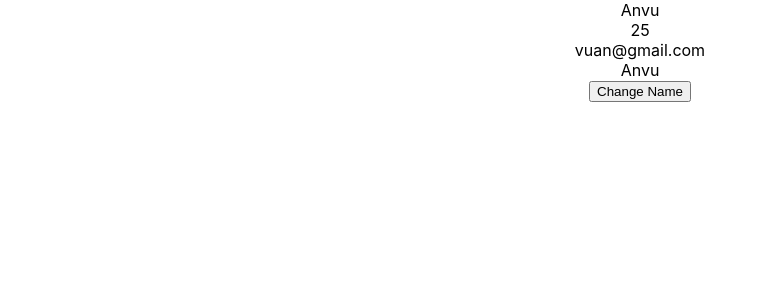
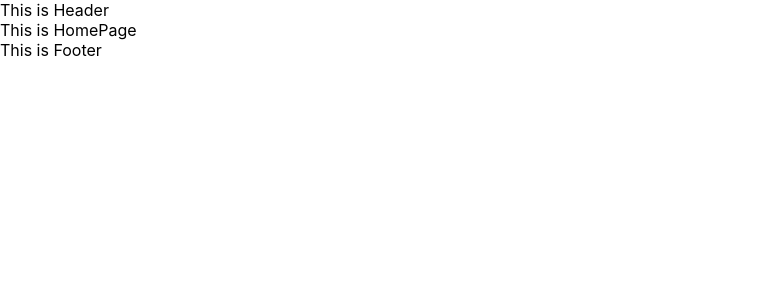
Before and after one commit to VuTuongAn/React, a React (Create React App) app in the folder my-app/: page / in a window 1280 px wide. Shown: the top 300 px of the page, without its empty margins (0-767 px from the left). Built offline with nearby package versions, Linux system fonts and the light colour scheme.

Commit message:
Multiple components

```diff
--- a/my-app/src/App.tsx
+++ b/my-app/src/App.tsx
@@ -1,23 +1,13 @@
-import React from 'react';
-import './App.css';
+import Footer from './layouts/Footer';
+import Header from './layouts/Header';
+import HomePage from './pages/HomPage';
 
 function App() {
-  const nameObj = {
-    name: 'Anvu',
-    age: 25,
-    email: 'vuan@gmail.com'
-  }
-  const [name, setName] = React.useState('Anvu');
-  const handleChangeName = () => {
-    setName('Name anvu new');
-  }
   return (
     <div className="App">
-      <div>{nameObj.name}</div>
-      <div>{nameObj.age}</div>
-      <div>{nameObj.email}</div>
-      <div>{name}</div>
-      <button onClick={handleChangeName}>Change Name</button>
+      <Header />
+      <HomePage />
+      <Footer />
     </div>
   );
 }
--- /dev/null
+++ b/my-app/src/layouts/Footer.tsx
@@ -0,0 +1,6 @@
+const Footer = () => {
+    return (
+        <div>This is Footer</div>
+    );
+}
+export default Footer;
--- /dev/null
+++ b/my-app/src/layouts/Header.tsx
@@ -0,0 +1,6 @@
+const Header = () => {
+    return (
+        <div>This is Header</div>
+    );
+}
+export default Header;
--- /dev/null
+++ b/my-app/src/pages/HomPage.tsx
@@ -0,0 +1,6 @@
+const HomePage = () => {
+    return (
+        <div>This is HomePage</div>
+    );
+}
+export default HomePage;
```
Also changed, not shown: my-app/src/pages/CreatePizzaPage.tsx (added, +8 -0 lines).
